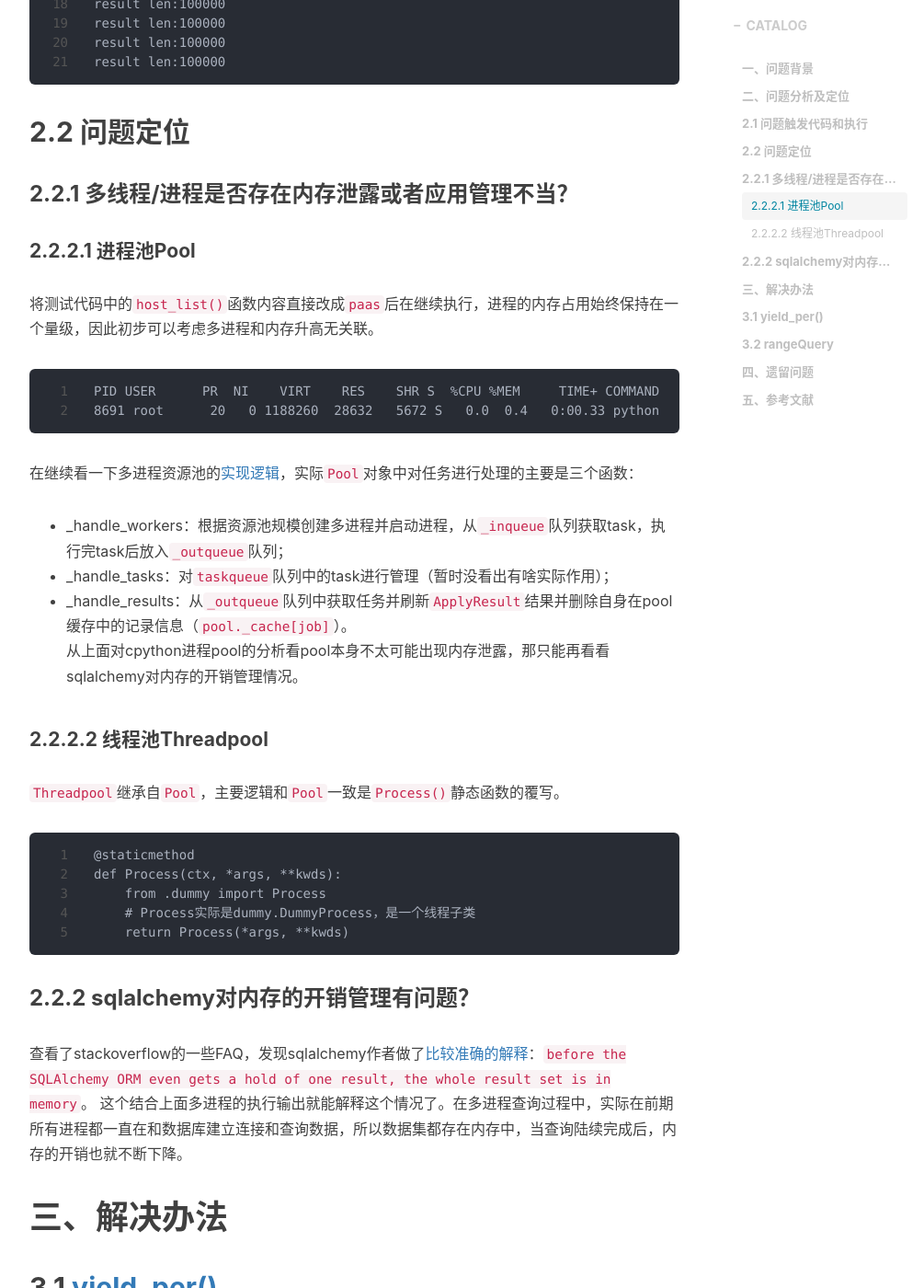
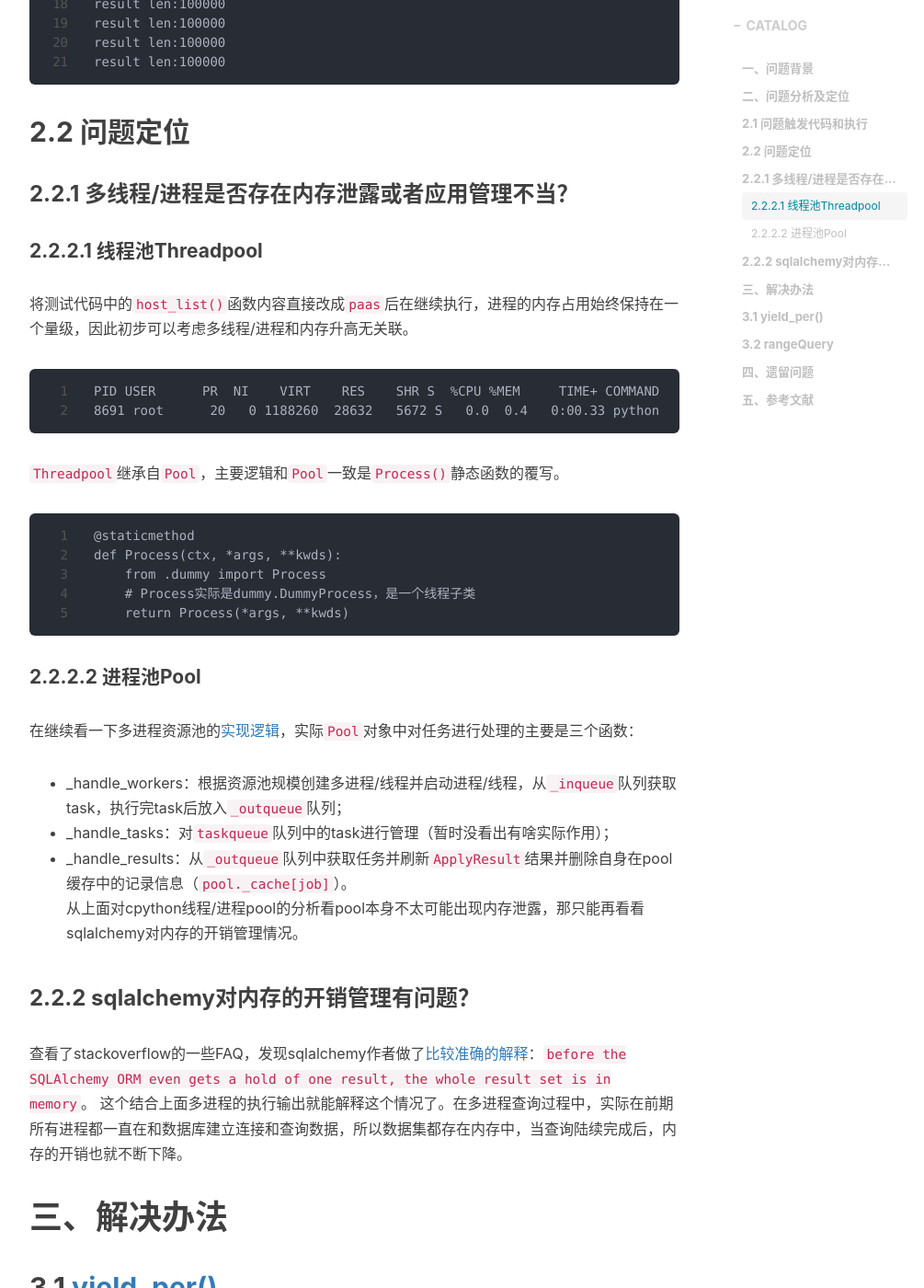
Before and after one commit to shihai1991/shihai1991.github.io, a Jekyll site: the page built from _posts/2022-09-20-multiprocessing-sqlalchemy.md, in a window 1280 px wide and 1400 px high, scrolled down 3067 px. Shown: the whole window at 92% size, without its empty margins (233-1238 px from the left). Built offline with Jekyll 4.4.1, drawn with Linux system fonts in a browser that asks for light colours; nearby versions of some CDN libraries; comment, search, counter and statistics services are not loaded; some of the changed lines change nothing that is shown.

Commit message:
Update 2022-09-20-multiprocessing-sqlalchemy.md

````diff
--- a/_posts/2022-09-20-multiprocessing-sqlalchemy.md
+++ b/_posts/2022-09-20-multiprocessing-sqlalchemy.md
@@ -119,19 +119,12 @@ result len:100000
 
 ## 2.2 问题定位
 ### 2.2.1 多线程/进程是否存在内存泄露或者应用管理不当？
-#### 2.2.2.1 进程池Pool
-将测试代码中的`host_list()`函数内容直接改成`paas`后在继续执行，进程的内存占用始终保持在一个量级，因此初步可以考虑多进程和内存升高无关联。
+#### 2.2.2.1 线程池Threadpool
+将测试代码中的`host_list()`函数内容直接改成`paas`后在继续执行，进程的内存占用始终保持在一个量级，因此初步可以考虑多线程/进程和内存升高无关联。
 ```
 PID USER      PR  NI    VIRT    RES    SHR S  %CPU %MEM     TIME+ COMMAND
 8691 root      20   0 1188260  28632   5672 S   0.0  0.4   0:00.33 python
 ```
-在继续看一下多进程资源池的[实现逻辑](https://github.com/shihai1991/cpython/blob/9a34d853d7ad2e2f52dcd5d7fef5773a1dc98868/Lib/multiprocessing/pool.py)，实际`Pool`对象中对任务进行处理的主要是三个函数：
-- _handle_workers：根据资源池规模创建多进程并启动进程，从`_inqueue`队列获取task，执行完task后放入`_outqueue`队列；
-- _handle_tasks：对`taskqueue`队列中的task进行管理（暂时没看出有啥实际作用）；
-- _handle_results：从`_outqueue`队列中获取任务并刷新`ApplyResult`结果并删除自身在pool缓存中的记录信息（`pool._cache[job]`）。
-从上面对cpython进程pool的分析看pool本身不太可能出现内存泄露，那只能再看看sqlalchemy对内存的开销管理情况。
-
-#### 2.2.2.2 线程池Threadpool
 `Threadpool`继承自`Pool`，主要逻辑和`Pool`一致是`Process()`静态函数的覆写。
 ```
 @staticmethod
@@ -140,6 +133,14 @@ def Process(ctx, *args, **kwds):
     # Process实际是dummy.DummyProcess，是一个线程子类
     return Process(*args, **kwds)
 ```
+
+#### 2.2.2.2 进程池Pool
+在继续看一下多进程资源池的[实现逻辑](https://github.com/shihai1991/cpython/blob/9a34d853d7ad2e2f52dcd5d7fef5773a1dc98868/Lib/multiprocessing/pool.py)，实际`Pool`对象中对任务进行处理的主要是三个函数：
+- _handle_workers：根据资源池规模创建多进程/线程并启动进程/线程，从`_inqueue`队列获取task，执行完task后放入`_outqueue`队列；
+- _handle_tasks：对`taskqueue`队列中的task进行管理（暂时没看出有啥实际作用）；
+- _handle_results：从`_outqueue`队列中获取任务并刷新`ApplyResult`结果并删除自身在pool缓存中的记录信息（`pool._cache[job]`）。
+从上面对cpython线程/进程pool的分析看pool本身不太可能出现内存泄露，那只能再看看sqlalchemy对内存的开销管理情况。
+
 
 ### 2.2.2 sqlalchemy对内存的开销管理有问题？
 查看了stackoverflow的一些FAQ，发现sqlalchemy作者做了[比较准确的解释](https://stackoverflow.com/questions/7389759/memory-efficient-built-in-sqlalchemy-iterator-generator)：`before the SQLAlchemy ORM even gets a hold of one result, the whole result set is in memory`。
````
